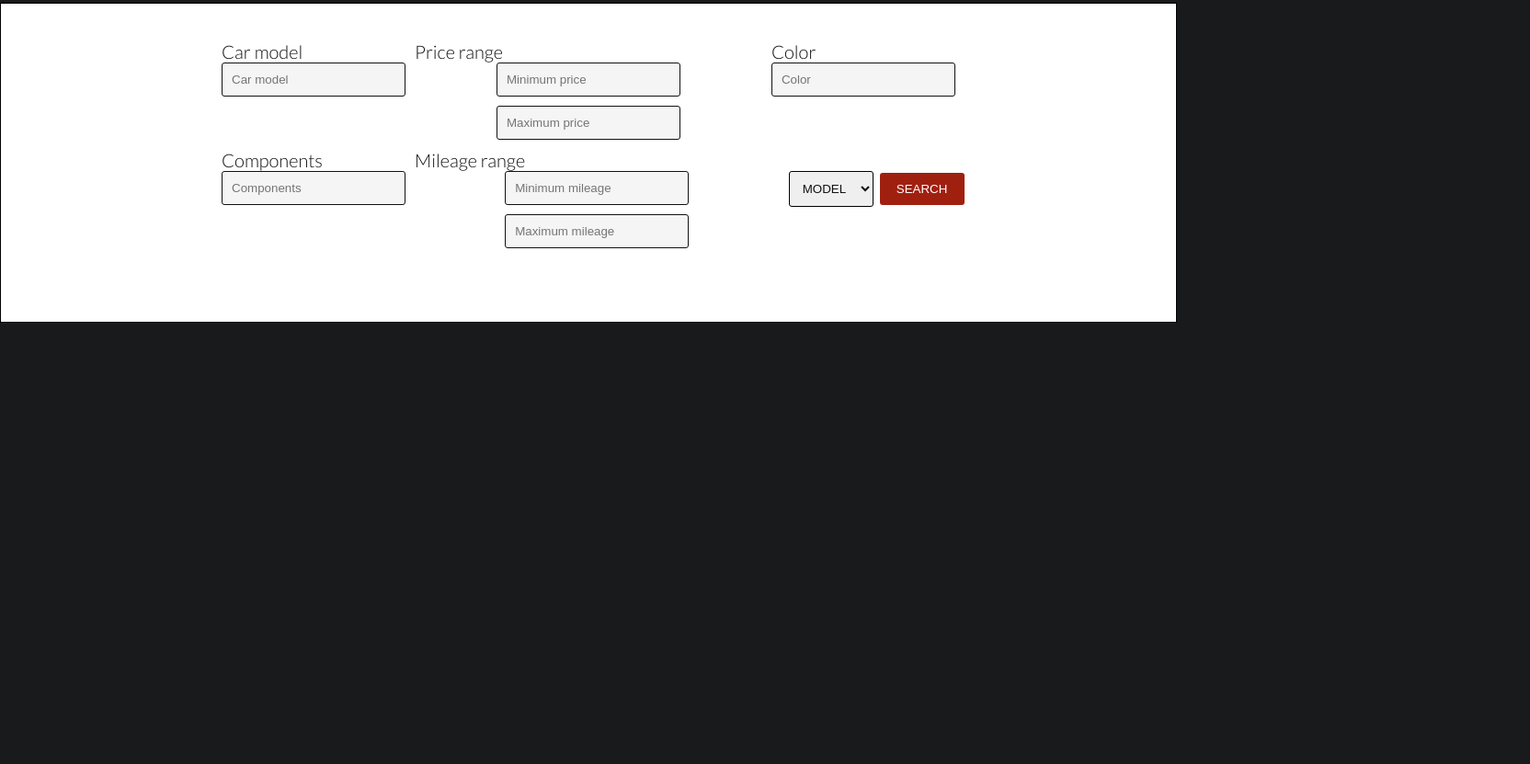
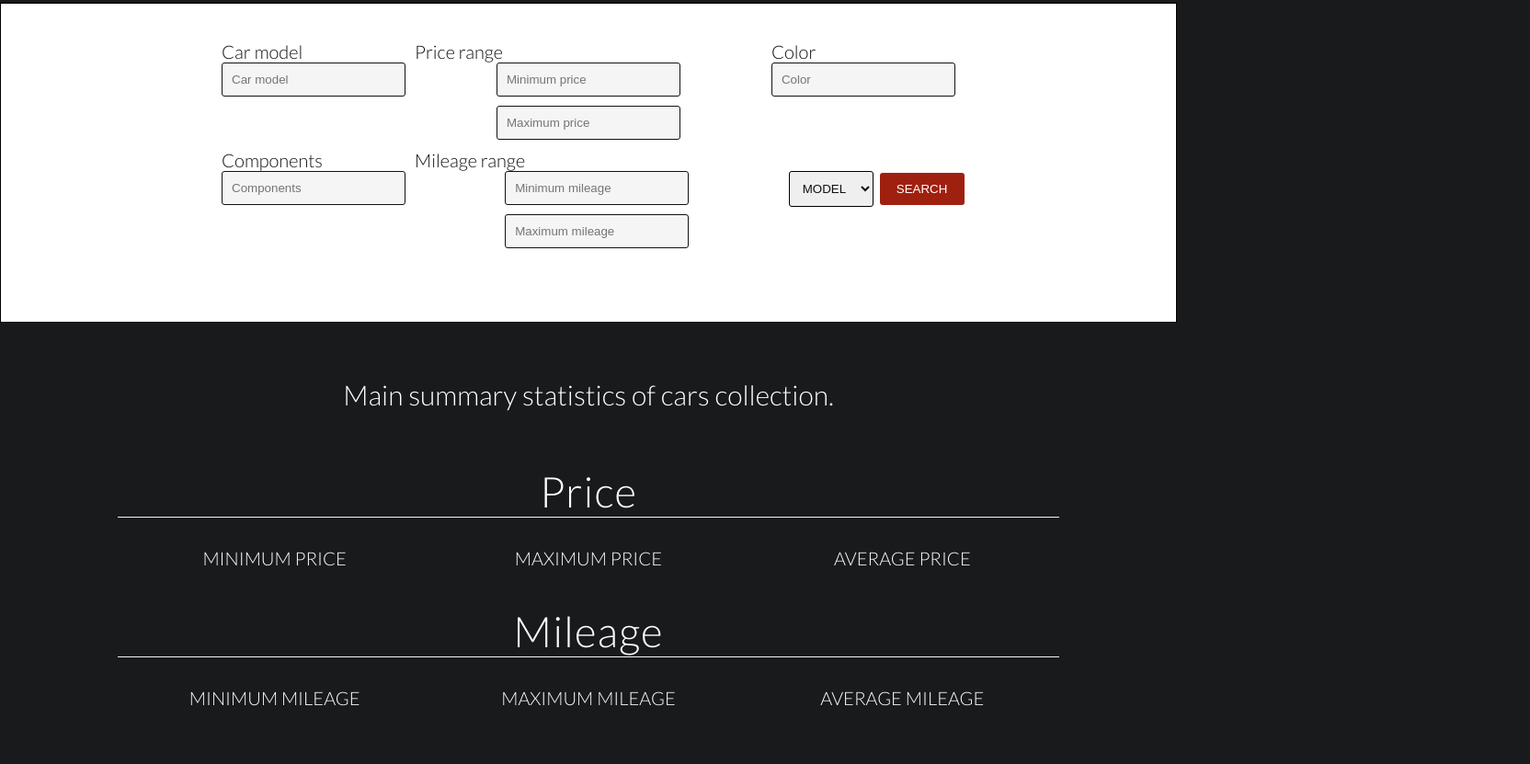
Before and after one commit to Jankaz2/cars-management-frontend, a website built with webpack: page src/index.html in a window 1280 px wide. Shown: the part 987-1818 px from the top of the page at 92% size, 1664 px wide, since content can reach past the window. Before the commit the page ends 1398 px from the top, so only its background shows below. Built offline with nearby package versions, Linux system fonts and the light colour scheme; files whose address does not match are found by name.

Commit message:
Create style, js and html for statistic values

```diff
--- a/src/index.html
+++ b/src/index.html
@@ -131,5 +131,51 @@
             <div class="cars-table-box"></div>
         </div>
     </section>
+    <section class="stats-text-section" id="stats-section-id">
+        <div class="row">
+            <h2>
+                Main summary statistics of cars collection.
+            </h2>
+        </div>
+    </section>
+    <section class="row stats-container-section">
+        <div class="stats-box">
+            <div class="left-info left-info-price">
+                <h2 class="info-heading">Price</h2>
+            </div>
+            <div class="right-info">
+                <div class="stat-group">
+                    <h5 id="minimum-price" class="stat-number"></h5>
+                    <span class="stat-name">Minimum price</span>
+                </div>
+                <div class="stat-group">
+                    <h5 id="maximum-price" class="stat-number"></h5>
+                    <span class="stat-name">Maximum price</span>
+                </div>
+                <div class="stat-group">
+                    <h5 id="average-price" class="stat-number"></h5>
+                    <span class="stat-name">Average price</span>
+                </div>
+            </div>
+            <div class="left-info left-info-mileage">
+                <h2 class="info-heading">Mileage</h2>
+            </div>
+            <div class="right-info">
+                <div class="stat-group">
+                    <h5 id="minimum-mileage" class="stat-number"></h5>
+                    <span class="stat-name">Minimum mileage</span>
+                </div>
+                <div class="stat-group">
+                    <h5 id="maximum-mileage" class="stat-number"></h5>
+                    <span class="stat-name">Maximum mileage</span>
+                </div>
+                <div class="stat-group">
+                    <h5 id="average-mileage" class="stat-number"></h5>
+                    <span class="stat-name">Average mileage</span>
+                </div>
+            </div>
+        </div>
+    </section>
+</main>
 </body>
 </html>
--- a/src/index.js
+++ b/src/index.js
@@ -1,15 +1,18 @@
 import './style/main.css'
 import './style/grid.css'
 import './style/table.css'
+import './style/stats.css'
 
 import LoginBox from "./js/navigation/login.js";
 import Animations from "./js/navigation/animations/webStarterAnimations";
 import TableAnimations from "./js/table_operations/sortCars";
 import {showDataForCars} from "./js/data/showData";
 import StickyNav from "./js/navigation/animations/stickyNav";
+import CreateStats from "./js/creator/createStats";
 
 showDataForCars('');
 LoginBox.showLoginAndRegistry()
 Animations.showAnimations()
 TableAnimations.sortCars()
 StickyNav.useNavigationStickyAndHamburger()
+CreateStats.showStats()
--- /dev/null
+++ b/src/js/creator/createStats.js
@@ -0,0 +1,30 @@
+import Animations from "../navigation/animations/webStarterAnimations";
+
+export default class CreateStats {
+    static #createStats(mileageStats, priceStats) {
+        const minPrice = document.getElementById('minimum-price');
+        const maxPrice = document.getElementById('maximum-price');
+        const avgPrice = document.getElementById('average-price');
+        const minMileage = document.getElementById('minimum-mileage');
+        const maxMileage = document.getElementById('maximum-mileage');
+        const avgMileage = document.getElementById('average-mileage');
+        minPrice.innerHTML = `${Animations.animateValue(minPrice, 0, priceStats.min, 2000)}`;
+        maxPrice.innerHTML = `${Animations.animateValue(maxPrice, 0, priceStats.max, 2000)}`;
+        avgPrice.innerHTML = `${Animations.animateValue(avgPrice, 0, priceStats.avg, 2000)}`;
+        minMileage.innerHTML = `${Animations.animateValue(minMileage, 0, mileageStats.min, 2000)}`;
+        maxMileage.innerHTML = `${Animations.animateValue(maxMileage, 0, mileageStats.max, 2000)}`;
+        avgMileage.innerHTML = `${Animations.animateValue(avgMileage, 0, mileageStats.avg, 2000)}`;
+    }
+
+    static showStats() {
+        const statsBtn = document.querySelector('.show-stats-btn');
+        fetch('http://localhost:8080/cars/statistics')
+            .then(response => response.json())
+            .then(stats => {
+                this.#createStats(stats.mileageStatistics, stats.priceStatistics);
+            })
+            .catch(err => {
+                console.log(err);
+            })
+    }
+}
--- /dev/null
+++ b/src/style/stats.css
@@ -0,0 +1,58 @@
+.stats-box {
+    padding: 10px 0 60px 0;
+    color: #fff;
+    width: 80%;
+    margin: auto;
+    display: block;
+}
+
+.stats-box::before {
+    content: "";
+    width: 90%;
+    height: 110%;
+    background-color: rgba(87, 74, 149, .2);
+    z-index: -2;
+}
+
+.info-heading {
+    font-size: 2.3rem !important;
+    letter-spacing: 1px;
+    font-weight: 300 !important;
+    margin-bottom: 1rem;
+    border-bottom: 1px solid whitesmoke;
+}
+
+.right-info {
+    display: grid;
+    grid-template-columns: 1fr 1fr 1fr;
+    grid-template-rows: auto;
+    position: relative;
+}
+
+.right-info::before {
+    content: "";
+    width: 100%;
+    height: 1px;
+    position: absolute;
+    top: 50%;
+    left: 50%;
+}
+
+.stat-group {
+    padding: 0 2rem;
+    text-align: center;
+}
+
+.stat-number {
+    font-size: 2rem;
+    letter-spacing: 1px;
+    margin-bottom: .6rem;
+}
+
+.stat-name {
+    text-transform: uppercase;
+}
+
+.stats-text-section h2 {
+    font-weight: 300;
+}
```
